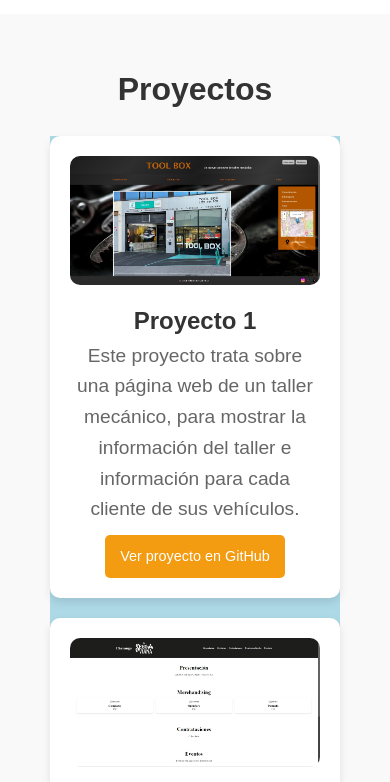
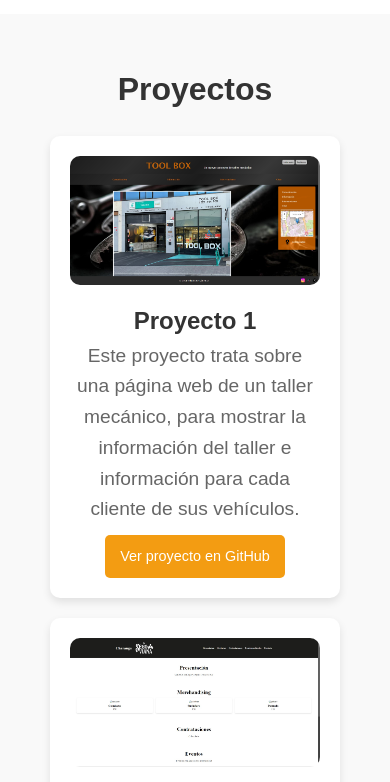
Before and after one commit to ivanruicos/Portfolio, a plain HTML site: page index.html in a window 390 px wide. Shown: the part 1180-1962 px from the top of the page. Drawn offline with Linux system fonts and the light colour scheme.

Commit message:
fix bugs

```diff
--- a/css/styles.css
+++ b/css/styles.css
@@ -312,8 +312,6 @@ footer {
 
     .projects .project-grid {
         grid-template-columns: repeat(1, 1fr);
-        gap: 20px;
-        background-color: lightblue;
     }
 }
 
```
